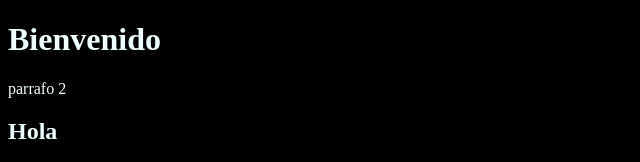
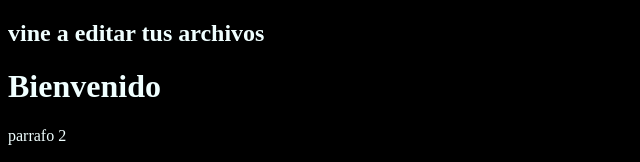
Before and after one commit to jjms2508/test, a plain HTML site: page index.html in a window 1280 px wide. Shown: the top 162 px of the page, without its empty margins (0-640 px from the left). Drawn offline with Linux system fonts and the light colour scheme.

Commit message:
validaciones en test

```diff
--- a/index.html
+++ b/index.html
@@ -7,6 +7,9 @@
     <title>DOM</title>
     <link rel="stylesheet" href="./style.css">
 </head>
+    <div>
+        <h2>vine a editar tus archivos</h2>
+    </div>
 <body style="background-color: black; color: azure;">
     <!--
     <header></header>
```
